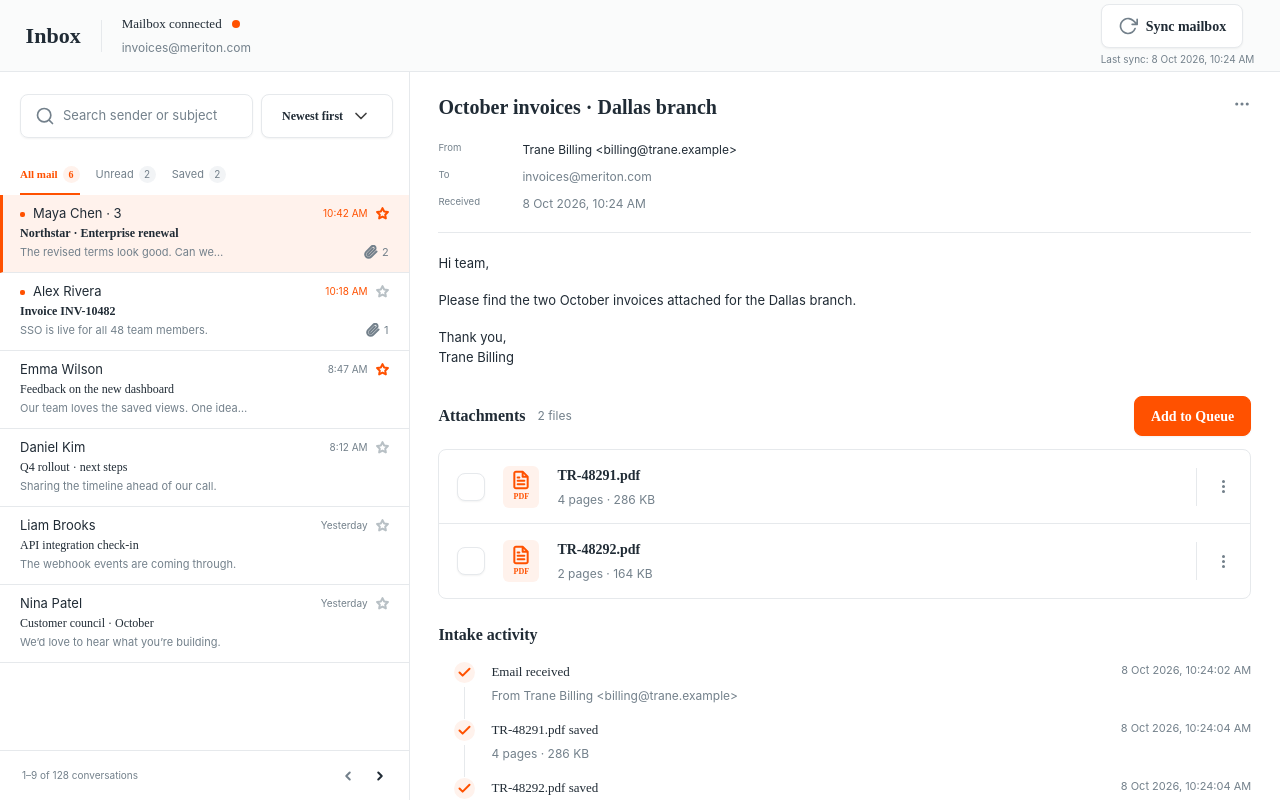
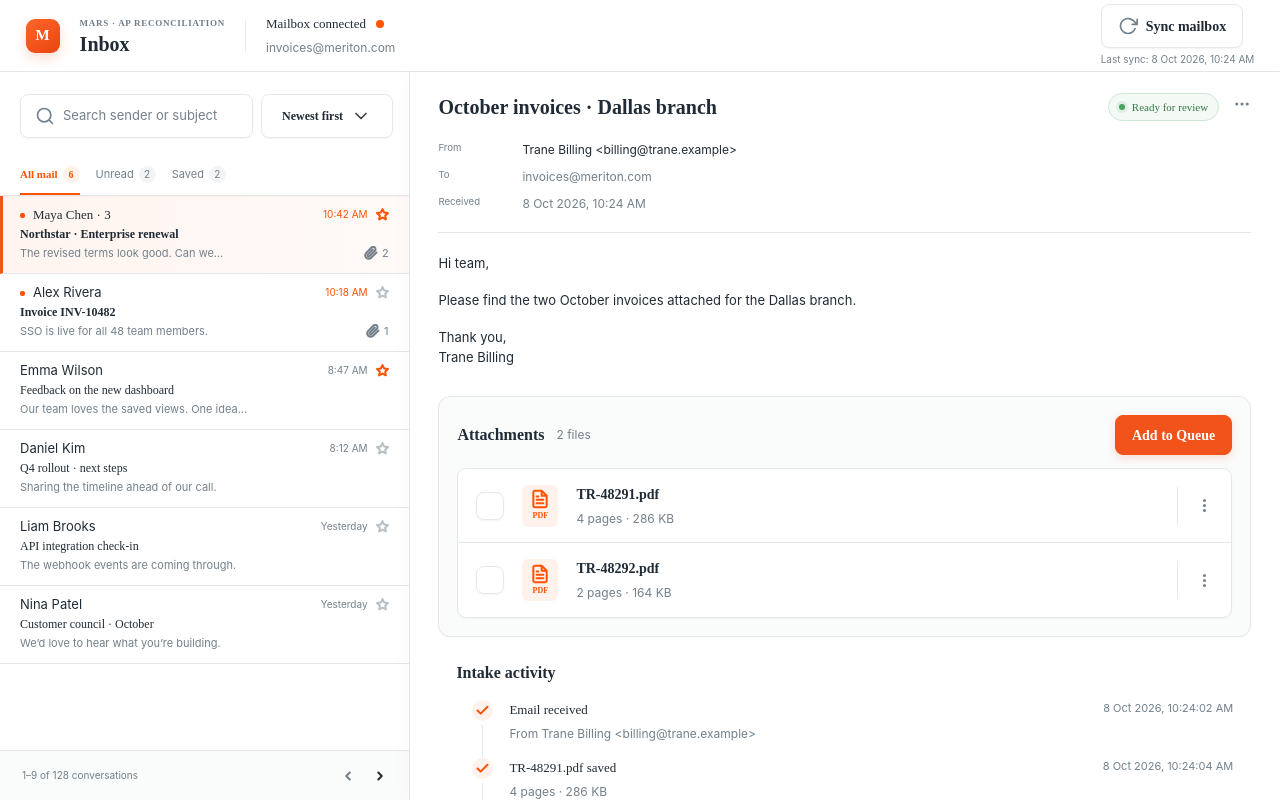
Before and after one commit to ArpitAhluwalia/mars, a React (Vite) app: page / in a window 1280 px wide. Built offline with nearby package versions, Linux system fonts and the light colour scheme; the HTML template or start-up script is replaced by a standard one; a web font is replaced by a local one.

Commit message:
prompt: 30

```diff
--- a/src/App.tsx
+++ b/src/App.tsx
@@ -406,6 +406,10 @@ function Detail({
               ? "October invoices · Dallas branch"
               : selectedMail.subject}
           </h1>
+          <span className="review-status">
+            <i />
+            Ready for review
+          </span>
           <div className="more-wrap">
             <button
               aria-label="Email actions"
@@ -582,7 +586,11 @@ export default function App() {
     <div className="app-shell">
       <header className="toolbar">
         <div className="mailbox-identity">
-          <strong>Inbox</strong>
+          <span className="app-mark">M</span>
+          <span className="page-title">
+            <small>MARS · AP RECONCILIATION</small>
+            <strong>Inbox</strong>
+          </span>
           <span className="vertical-divider" />
           <span className="connection-details">
             <span>
--- a/src/index.css
+++ b/src/index.css
@@ -29,6 +29,16 @@
 }
 
 :root {
+  --accent: #f2531b;
+  --accent-hover: #d94310;
+  --accent-soft: #fff4ef;
+  --accent-border: #ffd8c8;
+  --ink: #1e2933;
+  --muted: #6f7c87;
+  --line: #e4e8eb;
+  --canvas: #f5f7f8;
+  --surface: #ffffff;
+  --surface-subtle: #fafbfb;
   color: #202b35;
   background: #fff;
   font-family: "Inter:Regular", Inter, Arial, sans-serif;
@@ -56,6 +66,22 @@ button {
   cursor: pointer;
 }
 
+button,
+input {
+  transition:
+    border-color 140ms ease,
+    background-color 140ms ease,
+    color 140ms ease,
+    box-shadow 140ms ease,
+    transform 140ms ease;
+}
+
+button:focus-visible,
+input:focus-visible {
+  outline: 3px solid rgb(242 83 27 / 18%);
+  outline-offset: 2px;
+}
+
 .app-shell {
   position: relative;
   min-height: 100dvh;
@@ -66,11 +92,13 @@ button {
 .toolbar {
   height: 72px;
   padding: 0 clamp(18px, 2vw, 26px);
-  border-bottom: 1px solid #e6e9ec;
-  background: #fafbfb;
+  z-index: 10;
+  border-bottom: 1px solid var(--line);
+  background: rgb(255 255 255 / 96%);
   display: flex;
   align-items: center;
   justify-content: space-between;
+  box-shadow: 0 1px 0 rgb(30 41 51 / 2%);
 }
 
 .mailbox-identity {
@@ -79,10 +107,39 @@ button {
   gap: 20px;
 }
 
-.mailbox-identity > strong {
+.app-mark {
+  width: 34px;
+  height: 34px;
+  border-radius: 9px;
+  display: grid;
+  place-items: center;
+  background: linear-gradient(145deg, #ff652c, #e8460e);
+  color: white;
+  font-family: "Inter:Bold";
+  font-size: 15px;
+  font-weight: 700;
+  box-shadow: 0 5px 12px rgb(242 83 27 / 20%);
+}
+
+.page-title {
+  display: flex;
+  flex-direction: column;
+  gap: 3px;
+}
+
+.page-title small {
+  color: var(--muted);
   font-family: "Inter:Semi Bold";
-  font-size: 22px;
+  font-size: 9px;
   font-weight: 600;
+  letter-spacing: 0.08em;
+}
+
+.page-title strong {
+  font-family: "Inter:Semi Bold";
+  font-size: 20px;
+  font-weight: 600;
+  line-height: 1;
 }
 
 .vertical-divider {
@@ -137,6 +194,12 @@ button {
   box-shadow: 0 1px 2px rgb(0 0 0 / 5%);
 }
 
+.secondary-button:hover {
+  border-color: #cdd3d8;
+  background: var(--surface-subtle);
+  box-shadow: 0 3px 8px rgb(30 41 51 / 7%);
+}
+
 .secondary-button {
   border: 1px solid #e6e9ec;
   background: #fff;
@@ -144,21 +207,30 @@ button {
 
 .primary-button {
   height: 40px;
-  border: 1px solid #ff5100;
-  background: #ff5100;
+  border: 1px solid var(--accent);
+  background: var(--accent);
   color: white;
+  box-shadow: 0 3px 8px rgb(242 83 27 / 18%);
+}
+
+.primary-button:hover {
+  border-color: var(--accent-hover);
+  background: var(--accent-hover);
+  box-shadow: 0 5px 12px rgb(242 83 27 / 24%);
+  transform: translateY(-1px);
 }
 
 .workspace {
   display: flex;
   height: calc(100dvh - 72px);
   min-height: 0;
+  background: var(--canvas);
 }
 
 .mailbox {
   width: clamp(340px, 32vw, 512px);
   min-width: 340px;
-  border-right: 1px solid #e6e9ec;
+  border-right: 1px solid var(--line);
   display: flex;
   flex-direction: column;
   background: white;
@@ -166,6 +238,8 @@ button {
 
 .mailbox-controls {
   padding: 22px 16px 0 20px;
+  border-bottom: 1px solid var(--line);
+  background: var(--surface);
 }
 
 .search-sort {
@@ -181,10 +255,17 @@ button {
   display: flex;
   align-items: center;
   gap: 8px;
-  border: 1px solid #e6e9ec;
+  border: 1px solid var(--line);
   border-radius: 8px;
   padding: 0 14px;
   box-shadow: 0 1px 2px rgb(0 0 0 / 5%);
+}
+
+.search-field:focus-within {
+  border-color: #f6a88b;
+  box-shadow:
+    0 0 0 3px rgb(242 83 27 / 8%),
+    0 1px 2px rgb(0 0 0 / 5%);
 }
 
 .search-field input {
@@ -264,6 +345,10 @@ button {
   font-size: 11px;
 }
 
+.filters button:hover {
+  color: var(--ink);
+}
+
 .filters button.active {
   border-bottom-color: #ff5100;
   color: #ff5100;
@@ -289,6 +374,8 @@ button {
   flex: 1;
   min-height: 0;
   overflow-y: auto;
+  scrollbar-color: #cbd2d7 transparent;
+  scrollbar-width: thin;
 }
 
 .mail-row {
@@ -296,7 +383,7 @@ button {
   height: 78px;
   padding: 11px 20px;
   border: 0;
-  border-bottom: 1px solid #e6e9ec;
+  border-bottom: 1px solid var(--line);
   background: #fff;
   display: flex;
   flex-direction: column;
@@ -306,13 +393,14 @@ button {
 }
 
 .mail-row:hover {
-  background: #fafafa;
+  background: #f8fafb;
 }
 
 .mail-row.selected {
-  border-left: 3px solid #ff5100;
+  border-left: 3px solid var(--accent);
   padding-left: 17px;
-  background: #fff2ec;
+  background: linear-gradient(90deg, var(--accent-soft), #fffaf8);
+  box-shadow: inset 0 1px 0 rgb(242 83 27 / 5%);
 }
 
 .mail-topline {
@@ -332,6 +420,11 @@ button {
   flex: 1;
   color: #202b35;
   font-size: 13px;
+}
+
+.mail-row.selected .sender {
+  font-family: "Inter:Medium";
+  font-weight: 500;
 }
 
 .sender i {
@@ -408,12 +501,13 @@ button {
 .pagination {
   height: 50px;
   padding: 0 22px;
-  border-top: 1px solid #e6e9ec;
+  border-top: 1px solid var(--line);
   display: flex;
   align-items: center;
   justify-content: space-between;
   color: #73808b;
   font-size: 10px;
+  background: var(--surface-subtle);
 }
 
 .pagination > span:last-child {
@@ -428,12 +522,23 @@ button {
   background: transparent;
 }
 
+.pagination button,
+.bare-icon-button {
+  border-radius: 5px;
+}
+
+.pagination button:hover,
+.bare-icon-button:hover {
+  background: #f0f2f4;
+}
+
 .detail {
   min-width: 0;
   flex: 1;
   padding: 20px clamp(22px, 2.25vw, 32px);
   overflow-y: auto;
-  background: #fff;
+  background: var(--surface);
+  box-shadow: -4px 0 20px rgb(30 41 51 / 2%);
 }
 
 .email-heading {
@@ -458,6 +563,30 @@ button {
   font-weight: 600;
   text-overflow: ellipsis;
   white-space: nowrap;
+}
+
+.review-status {
+  height: 28px;
+  padding: 0 10px;
+  border: 1px solid #cfe7d6;
+  border-radius: 999px;
+  display: inline-flex;
+  align-items: center;
+  gap: 7px;
+  background: #f3faf5;
+  color: #39764a;
+  font-family: "Inter:Medium";
+  font-size: 11px;
+  font-weight: 500;
+  white-space: nowrap;
+}
+
+.review-status i {
+  width: 6px;
+  height: 6px;
+  border-radius: 50%;
+  background: #48a363;
+  box-shadow: 0 0 0 3px rgb(72 163 99 / 12%);
 }
 
 .action-menu {
@@ -491,7 +620,7 @@ button {
   min-height: 164px;
   margin-top: 19px;
   padding: 20px 0 24px;
-  border-top: 1px solid #e6e9ec;
+  border-top: 1px solid var(--line);
   display: flex;
   flex-direction: column;
   gap: 16px;
@@ -508,6 +637,14 @@ button {
   display: flex;
   flex-direction: column;
   gap: 13px;
+}
+
+.attachments-section {
+  padding: 18px;
+  border: 1px solid var(--line);
+  border-radius: 12px;
+  background: var(--surface-subtle);
+  box-shadow: 0 1px 2px rgb(30 41 51 / 3%);
 }
 
 .section-heading {
@@ -537,9 +674,11 @@ button {
 }
 
 .attachment-list {
-  border: 1px solid #e6e9ec;
-  border-radius: 8px;
+  border: 1px solid var(--line);
+  border-radius: 9px;
   overflow: hidden;
+  background: var(--surface);
+  box-shadow: 0 1px 2px rgb(30 41 51 / 3%);
 }
 
 .attachment-row {
@@ -548,11 +687,15 @@ button {
   display: flex;
   align-items: center;
   gap: 18px;
-  border-bottom: 1px solid #e6e9ec;
+  border-bottom: 1px solid var(--line);
 }
 
 .attachment-row:last-child {
   border-bottom: 0;
+}
+
+.attachment-row:hover {
+  background: #fcfdfd;
 }
 
 .checkbox {
@@ -581,6 +724,10 @@ button {
   gap: 18px;
   background: transparent;
   text-align: left;
+}
+
+.file-main:hover .file-details strong {
+  color: var(--accent);
 }
 
 .pdf-badge {
@@ -625,7 +772,8 @@ button {
 }
 
 .activity-section {
-  margin-top: 24px;
+  margin-top: 22px;
+  padding: 2px 18px 0;
   gap: 15px;
 }
 
@@ -679,6 +827,10 @@ button {
   font-family: "Inter:Medium";
   font-size: 13px;
   font-weight: 500;
+}
+
+.event:hover .marker > span {
+  box-shadow: 0 0 0 4px rgb(242 83 27 / 7%);
 }
 
 .event-copy time {
@@ -958,6 +1110,19 @@ button {
   animation: toast-in 160ms ease-out;
 }
 
+@media (min-width: 1350px) {
+  .detail {
+    padding-inline: clamp(32px, 3vw, 48px);
+  }
+
+  .email-heading,
+  .email-body,
+  .attachments-section,
+  .activity-section {
+    max-width: 1120px;
+  }
+}
+
 .spin {
   display: inline-flex;
   animation: spin 700ms linear infinite;
@@ -1001,6 +1166,10 @@ button {
     display: none;
   }
 
+  .review-status {
+    display: none;
+  }
+
   .workspace {
     height: calc(100dvh - 72px);
   }
@@ -1036,8 +1205,16 @@ button {
     padding-top: 0;
   }
 
-  .mailbox-identity > strong {
-    font-size: 22px;
+  .app-mark {
+    display: none;
+  }
+
+  .page-title small {
+    display: none;
+  }
+
+  .page-title strong {
+    font-size: 20px;
   }
 
   .sync-block .secondary-button {
```
